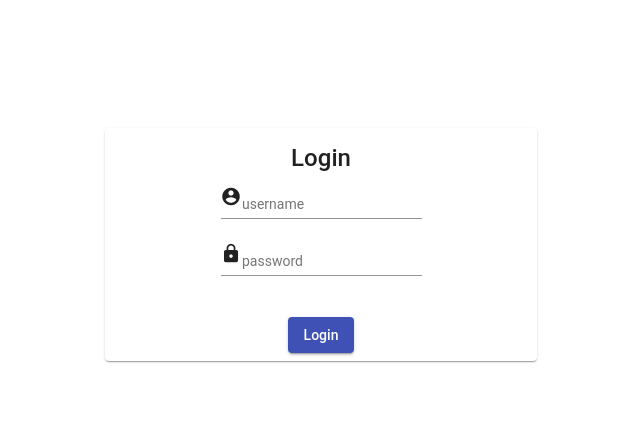
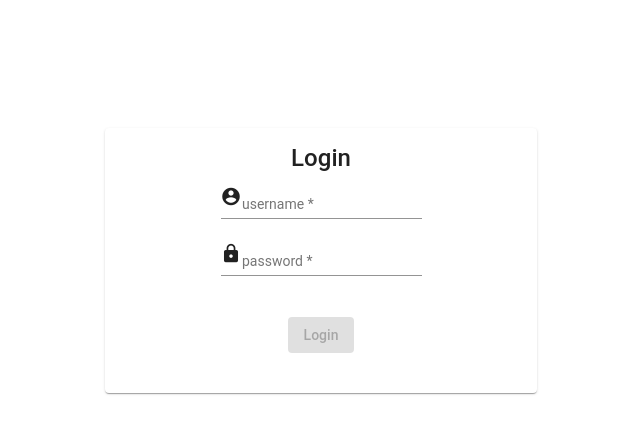
Before and after one commit to avosalmon/angular5-ngrx-sample, an Angular app: page /login in a window 1280 px wide. Shown: the top 434 px of the page, without its empty margins (319-959 px from the left). Built offline with nearby package versions, Linux system fonts and the light colour scheme; what @ngrx/effects, @ngrx/store, ngrx-store-freeze would draw is missing.

Commit message:
feat: send login request

```diff
--- a/src/app/feature/login/containers/login-form/login-form.component.html
+++ b/src/app/feature/login/containers/login-form/login-form.component.html
@@ -1,18 +1,20 @@
 <div class="container">
   <mat-card>
+    <form [formGroup]="loginForm" (ngSubmit)="onSubmit()">
       <mat-card-title>Login</mat-card-title>
       <mat-card-content>
         <mat-form-field>
           <mat-icon matPrefix>account_circle</mat-icon>
-        <input matInput placeholder="username">
+          <input matInput formControlName="username" placeholder="username">
         </mat-form-field>
         <mat-form-field>
           <mat-icon matPrefix>lock</mat-icon>
-        <input matInput type="password" placeholder="password">
+          <input matInput formControlName="password" type="password" placeholder="password">
         </mat-form-field>
       </mat-card-content>
       <mat-card-actions>
-      <button mat-raised-button color="primary">Login</button>
+        <button mat-raised-button color="primary" [disabled]="loginForm.invalid" type="submit">Login</button>
       </mat-card-actions>
+    </form>
   </mat-card>
 </div>
--- a/src/app/feature/login/containers/login-form/login-form.component.ts
+++ b/src/app/feature/login/containers/login-form/login-form.component.ts
@@ -1,4 +1,6 @@
+import { LoginService } from './../../services/http/login.service';
 import { Component } from '@angular/core';
+import { FormBuilder, FormGroup, Validators } from '@angular/forms';
 
 @Component({
   templateUrl: './login-form.component.html',
@@ -6,4 +8,22 @@ import { Component } from '@angular/core';
 })
 export class LoginFormComponent {
 
+  loginForm: FormGroup;
+
+  constructor(private formBuilder: FormBuilder, private loginService: LoginService) {
+    this.loginForm = formBuilder.group({
+      username: ['', Validators.required],
+      password: ['', Validators.required]
+    });
+  }
+
+  onSubmit(): void {
+    this.loginService.login(
+      this.loginForm.value.username,
+      this.loginForm.value.password
+    )
+    .subscribe(
+      response => console.log(response)
+    );
+  }
 }
--- a/src/app/feature/login/login.module.ts
+++ b/src/app/feature/login/login.module.ts
@@ -1,20 +1,26 @@
 import { NgModule } from '@angular/core';
 import { CommonModule } from '@angular/common';
+import { ReactiveFormsModule } from '@angular/forms';
 
 import { LoginMaterialModule } from './login-material.module';
 import { LoginRoutingModule } from './login-routing.module';
 import { LoginComponent } from './login.component';
 import { LoginFormComponent } from './containers/login-form/login-form.component';
+import { LoginService } from './services/http/login.service';
 
 @NgModule({
   imports: [
     CommonModule,
+    ReactiveFormsModule,
     LoginRoutingModule,
     LoginMaterialModule
   ],
   declarations: [
     LoginComponent,
     LoginFormComponent
+  ],
+  providers: [
+    LoginService
   ]
 })
 export class LoginModule { }
--- a/src/app/feature/products/containers/product-list/product-list.component.ts
+++ b/src/app/feature/products/containers/product-list/product-list.component.ts
@@ -16,6 +16,6 @@ export class ProductListComponent implements OnInit {
   }
 
   ngOnInit() {
-    this.store.dispatch(new fromStore.SearchProducts('iittala'));
+    this.store.dispatch(new fromStore.GetProducts);
   }
 }
```
Lines whose indentation alone changed are shown as unchanged.
